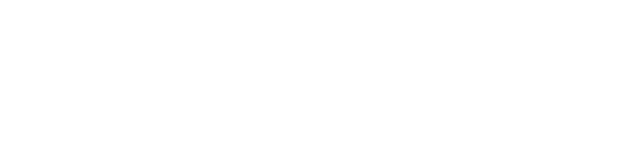
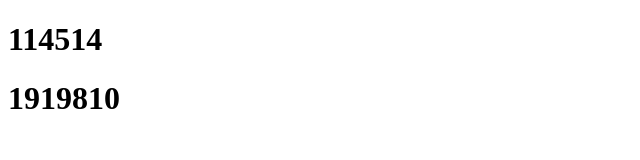
Before and after one commit to jinzihan112233/jzh001, a plain HTML site: page index.html in a window 1280 px wide. Shown: the whole page, without its empty margins (0-640 px from the left). Drawn offline with Linux system fonts and the light colour scheme.

Commit message:
add 114514

```diff
--- a/index.html
+++ b/index.html
@@ -5,6 +5,8 @@
   <title>Nothing</title>
  </head>
  <body>
+  <h1>114514</h1>
+  <h1>1919810</h1>
   <style>
   </style>
  </body>
```
